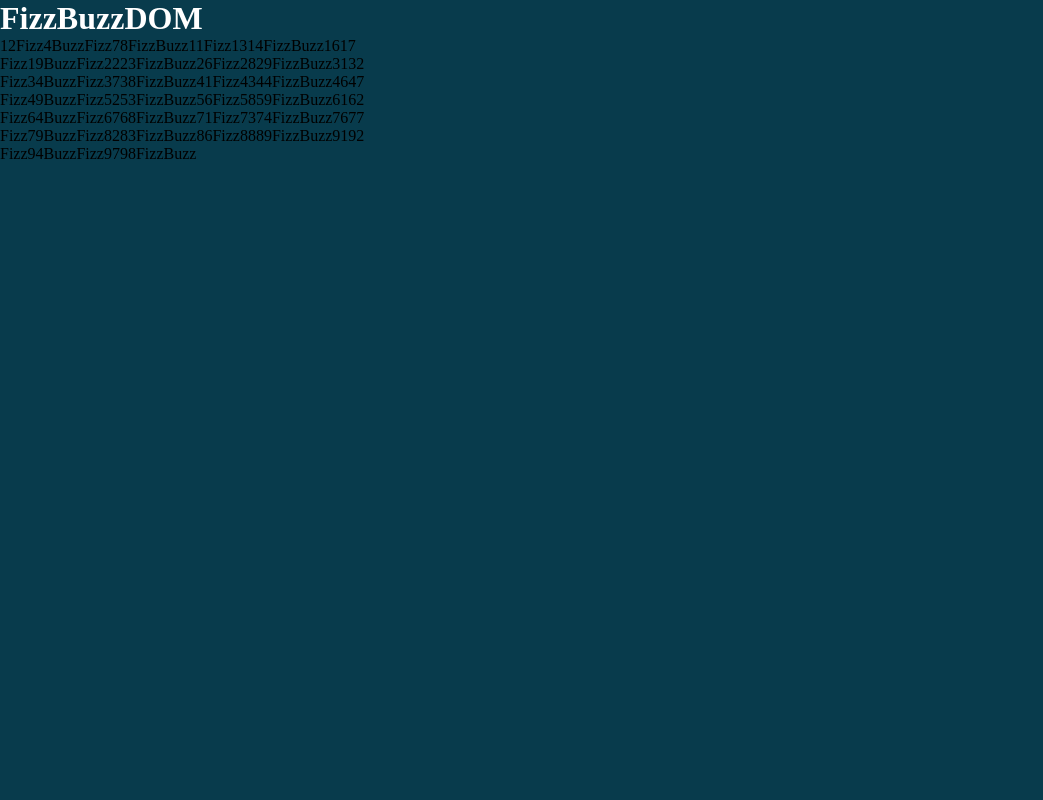
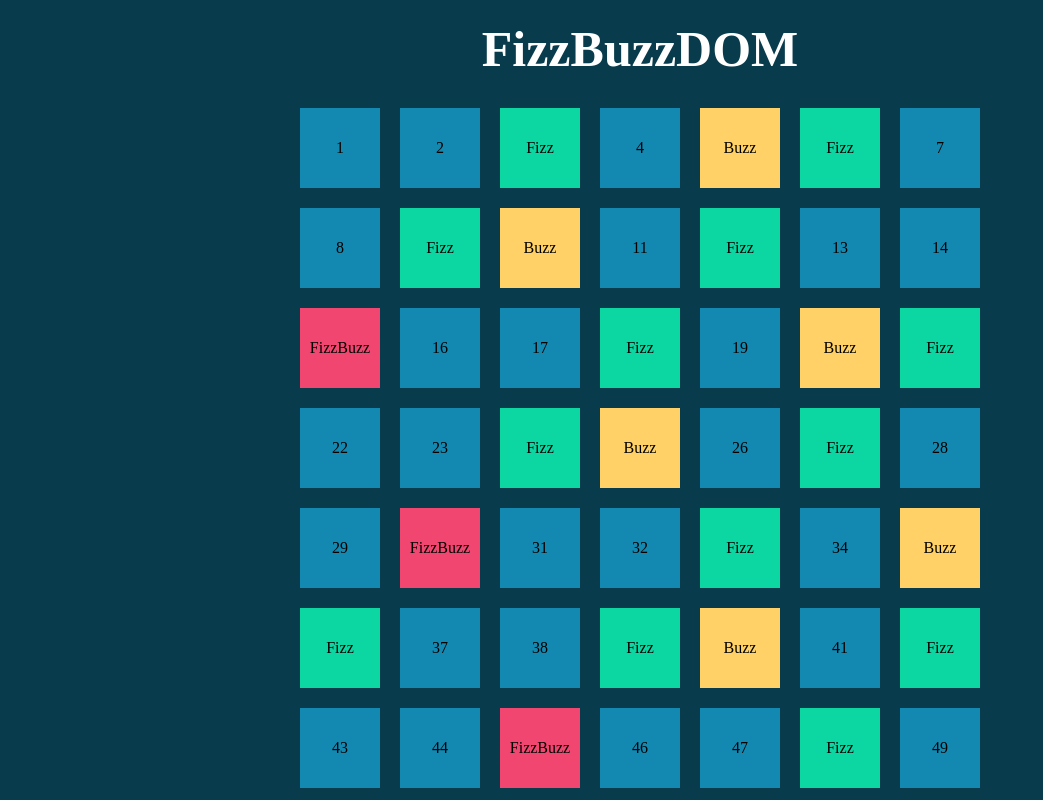
Before and after one commit to Mark-dev30/js-fizzbuzz, a plain HTML site: page bonus 2/index.html in a window 1280 px wide. Shown: the top 800 px of the page, without its empty margins (0-1043 px from the left). Drawn offline with Linux system fonts and the light colour scheme.

Commit message:
bonus 2 done

```diff
--- a/bonus 2/css/style.css
+++ b/bonus 2/css/style.css
@@ -4,26 +4,38 @@
     box-sizing: border-box;
 }
 
+
+/* UTILITY */
+
 body{
     background-color: #083b4c;
 }
 
-/* UTILITY */
+main{
+    display: flex;
+    flex-direction: column;
+    align-items: center;
+}
 
 h1{
+    padding: 20px 0;
     color: white;
+    font-size: 50px;
 }
 
 .container{
     display: flex;
     flex-wrap: wrap;
-    width: 375px;
+    width: 700px;
 }
 
 .box{
-    width: 50px;
-    height: 50px;
+    width: 80px;
+    height: 80px;
     margin: 10px;
+    display: flex;
+    justify-content: center;
+    align-items: center;
 }
 
 .box-blue{
--- a/bonus 2/js/script.js
+++ b/bonus 2/js/script.js
@@ -4,21 +4,21 @@ for (let i = 1; i<=100; i++){
     let element;
 
     if (i%3 == 0 && i%5 == 0){
-        element = `<div class"box box-pink">${"FizzBuzz"}</div>`
+        element = `<div class="box box-pink">${"FizzBuzz"}</div>`
     }
 
     else if(i%3 == 0){
-        element = `<div class"box box-lightblue">${"Fizz"}</div>`
+        element = `<div class="box box-lightblue">${"Fizz"}</div>`
 
     }
 
     else if(i%5 == 0){
-        element = `<div class"box box-yellow">${"Buzz"}</div>`
+        element = `<div class="box box-yellow">${"Buzz"}</div>`
 
     }
 
     else {
-        element = `<div class"box box-blue">${i}</div>`
+        element = `<div class="box box-blue">${i}</div>`
     }
 
     container.innerHTML += element;
```
